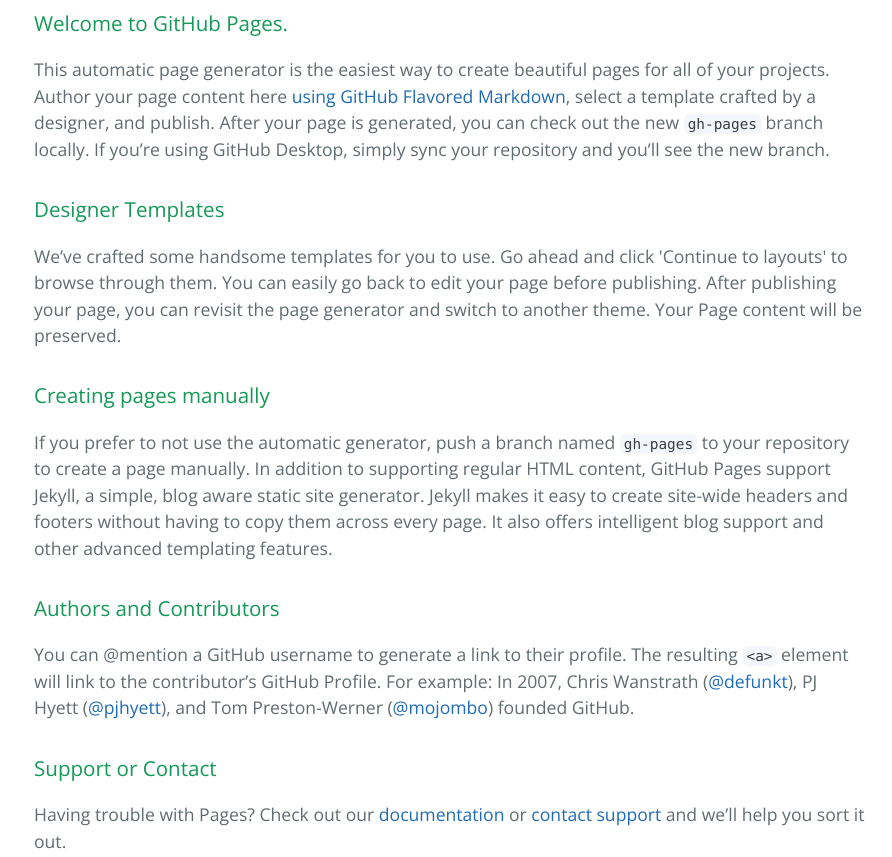
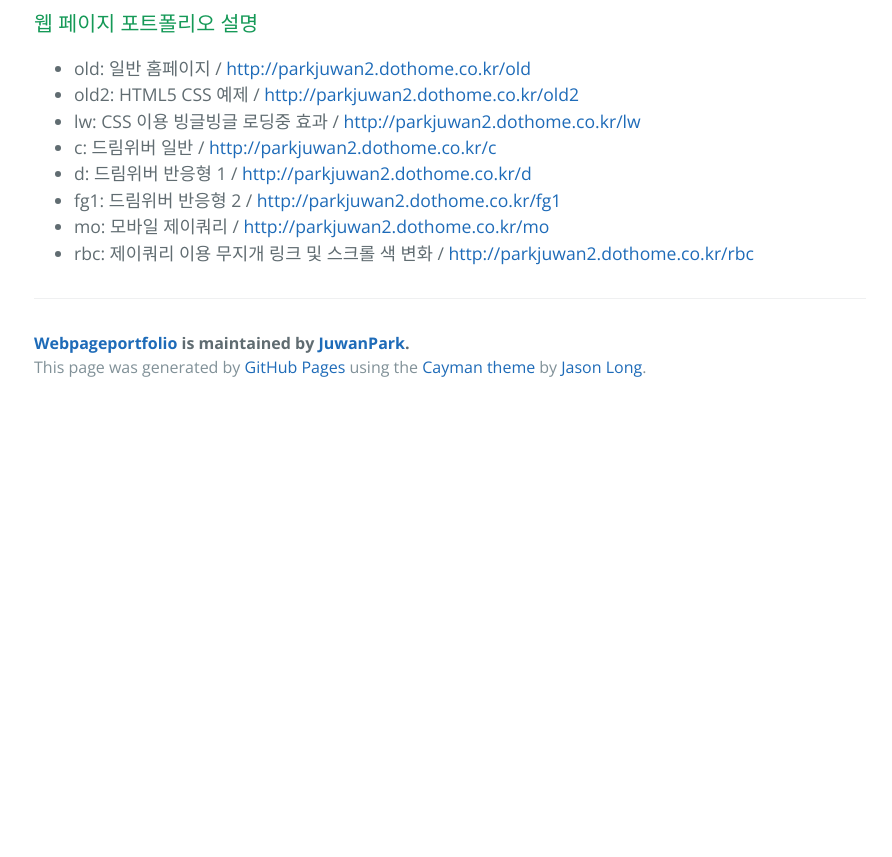
Before and after one commit to JuwanPark/WebpagePortfolio, a plain HTML site: page index.html in a window 1280 px wide. Shown: the part 360-1217 px from the top of the page, without its empty margins (190-1082 px from the left). After the commit the page ends 800 px from the top, so only its background shows below. Drawn offline with nearby package versions, Linux system fonts and the light colour scheme.

```diff
--- a/index.html
+++ b/index.html
@@ -20,29 +20,26 @@
 
     <section class="main-content">
       <h3>
-<a id="welcome-to-github-pages" class="anchor" href="#welcome-to-github-pages" aria-hidden="true"><span aria-hidden="true" class="octicon octicon-link"></span></a>Welcome to GitHub Pages.</h3>
+<a id="웹-페이지-포트폴리오-설명" class="anchor" href="#%EC%9B%B9-%ED%8E%98%EC%9D%B4%EC%A7%80-%ED%8F%AC%ED%8A%B8%ED%8F%B4%EB%A6%AC%EC%98%A4-%EC%84%A4%EB%AA%85" aria-hidden="true"><span aria-hidden="true" class="octicon octicon-link"></span></a>웹 페이지 포트폴리오 설명</h3>
 
-<p>This automatic page generator is the easiest way to create beautiful pages for all of your projects. Author your page content here <a href="https://guides.github.com/features/mastering-markdown/">using GitHub Flavored Markdown</a>, select a template crafted by a designer, and publish. After your page is generated, you can check out the new <code>gh-pages</code> branch locally. If you’re using GitHub Desktop, simply sync your repository and you’ll see the new branch.</p>
-
-<h3>
-<a id="designer-templates" class="anchor" href="#designer-templates" aria-hidden="true"><span aria-hidden="true" class="octicon octicon-link"></span></a>Designer Templates</h3>
-
-<p>We’ve crafted some handsome templates for you to use. Go ahead and click 'Continue to layouts' to browse through them. You can easily go back to edit your page before publishing. After publishing your page, you can revisit the page generator and switch to another theme. Your Page content will be preserved.</p>
-
-<h3>
-<a id="creating-pages-manually" class="anchor" href="#creating-pages-manually" aria-hidden="true"><span aria-hidden="true" class="octicon octicon-link"></span></a>Creating pages manually</h3>
-
-<p>If you prefer to not use the automatic generator, push a branch named <code>gh-pages</code> to your repository to create a page manually. In addition to supporting regular HTML content, GitHub Pages support Jekyll, a simple, blog aware static site generator. Jekyll makes it easy to create site-wide headers and footers without having to copy them across every page. It also offers intelligent blog support and other advanced templating features.</p>
-
-<h3>
-<a id="authors-and-contributors" class="anchor" href="#authors-and-contributors" aria-hidden="true"><span aria-hidden="true" class="octicon octicon-link"></span></a>Authors and Contributors</h3>
-
-<p>You can @mention a GitHub username to generate a link to their profile. The resulting <code>&lt;a&gt;</code> element will link to the contributor’s GitHub Profile. For example: In 2007, Chris Wanstrath (<a href="https://github.com/defunkt" class="user-mention">@defunkt</a>), PJ Hyett (<a href="https://github.com/pjhyett" class="user-mention">@pjhyett</a>), and Tom Preston-Werner (<a href="https://github.com/mojombo" class="user-mention">@mojombo</a>) founded GitHub.</p>
-
-<h3>
-<a id="support-or-contact" class="anchor" href="#support-or-contact" aria-hidden="true"><span aria-hidden="true" class="octicon octicon-link"></span></a>Support or Contact</h3>
-
-<p>Having trouble with Pages? Check out our <a href="https://help.github.com/pages">documentation</a> or <a href="https://github.com/contact">contact support</a> and we’ll help you sort it out.</p>
+<ul>
+<li>old: 일반 홈페이지 / <a href="http://parkjuwan2.dothome.co.kr/old">http://parkjuwan2.dothome.co.kr/old</a>
+</li>
+<li>old2: HTML5 CSS 예제 / <a href="http://parkjuwan2.dothome.co.kr/old2">http://parkjuwan2.dothome.co.kr/old2</a>
+</li>
+<li>lw: CSS 이용 빙글빙글 로딩중 효과 / <a href="http://parkjuwan2.dothome.co.kr/lw">http://parkjuwan2.dothome.co.kr/lw</a>
+</li>
+<li>c: 드림위버 일반 / <a href="http://parkjuwan2.dothome.co.kr/c">http://parkjuwan2.dothome.co.kr/c</a>
+</li>
+<li>d: 드림위버 반응형 1 / <a href="http://parkjuwan2.dothome.co.kr/d">http://parkjuwan2.dothome.co.kr/d</a>
+</li>
+<li>fg1: 드림위버 반응형 2 / <a href="http://parkjuwan2.dothome.co.kr/fg1">http://parkjuwan2.dothome.co.kr/fg1</a>
+</li>
+<li>mo: 모바일 제이쿼리 / <a href="http://parkjuwan2.dothome.co.kr/mo">http://parkjuwan2.dothome.co.kr/mo</a>
+</li>
+<li>rbc: 제이쿼리 이용 무지개 링크 및 스크롤 색 변화 / <a href="http://parkjuwan2.dothome.co.kr/rbc">http://parkjuwan2.dothome.co.kr/rbc</a>
+</li>
+</ul>
 
       <footer class="site-footer">
         <span class="site-footer-owner"><a href="https://github.com/JuwanPark/WebpagePortfolio">Webpageportfolio</a> is maintained by <a href="https://github.com/JuwanPark">JuwanPark</a>.</span>
```
Also changed, not shown: params.json (+1 -1 lines).
